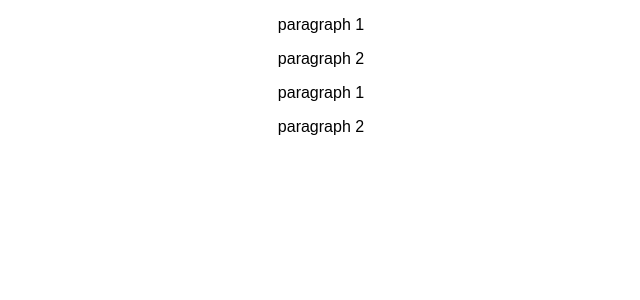
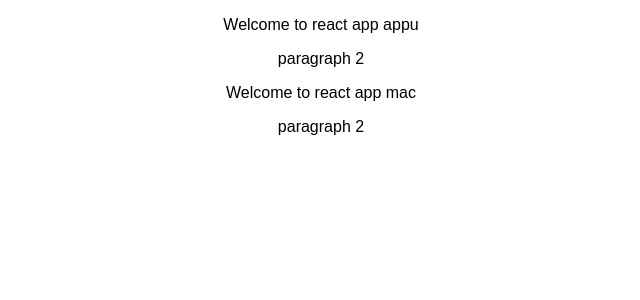
Before and after one commit to nsaravanan27/react-hands-on-projects, a React (Create React App) app in the folder assignment-1/: page / in a window 1280 px wide. Shown: the top 300 px of the page, without its empty margins (319-959 px from the left). Built offline with nearby package versions, Linux system fonts and the light colour scheme.

Commit message:
task4:Pass a username (of your choice) to UserOutput via props and display it there

```diff
--- a/assignment-1/src/App.js
+++ b/assignment-1/src/App.js
@@ -6,8 +6,8 @@ class App extends Component {
   render() {
     return (
       <div className="App">
-        <UserOutput/>
-        <UserOutput/>
+        <UserOutput name="appu"/>
+        <UserOutput name="mac"/>
       </div>
     );
   }
--- a/assignment-1/src/component/UserOutput.js
+++ b/assignment-1/src/component/UserOutput.js
@@ -1,8 +1,8 @@
 import React from 'react';
 
-function UserOutput() {
+function UserOutput(props) {
     return (<div>
-        <p>paragraph 1</p>
+        <p>Welcome to react app {props.name}</p>
         <p>paragraph 2</p>
     </div>);
 }
```
